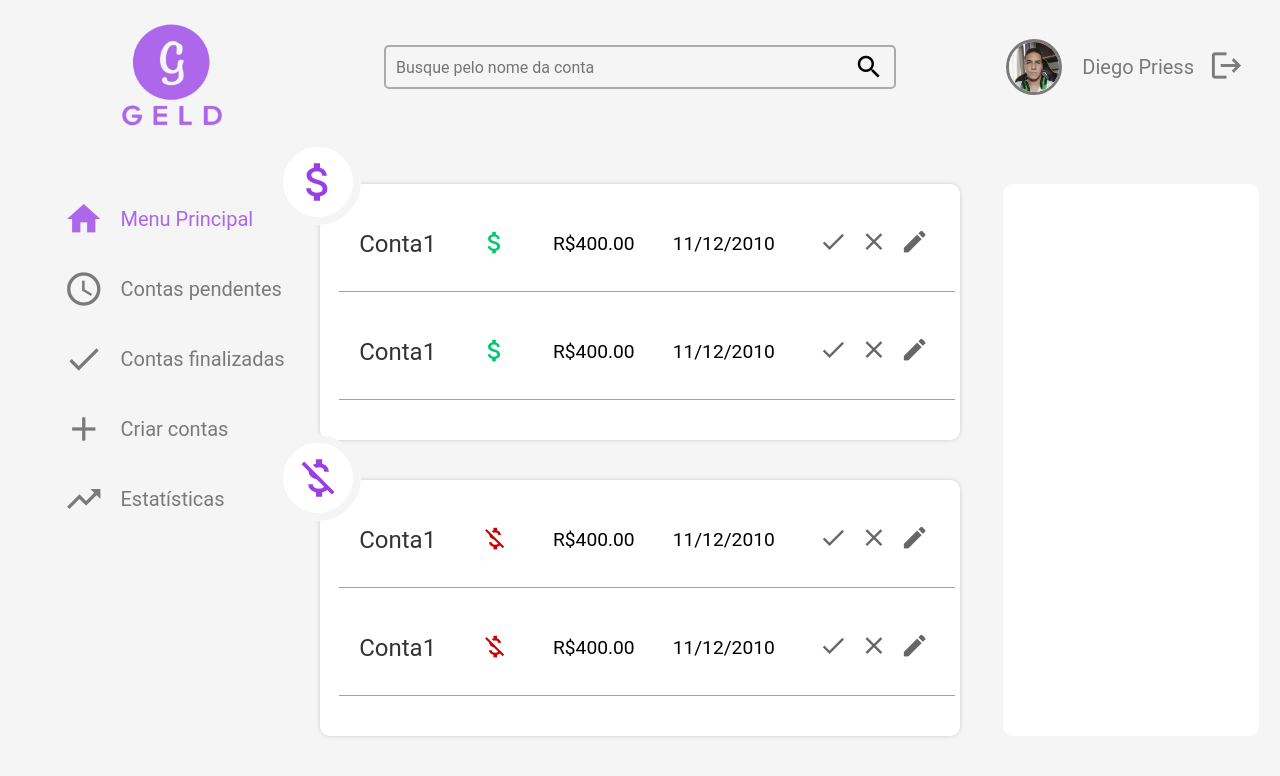
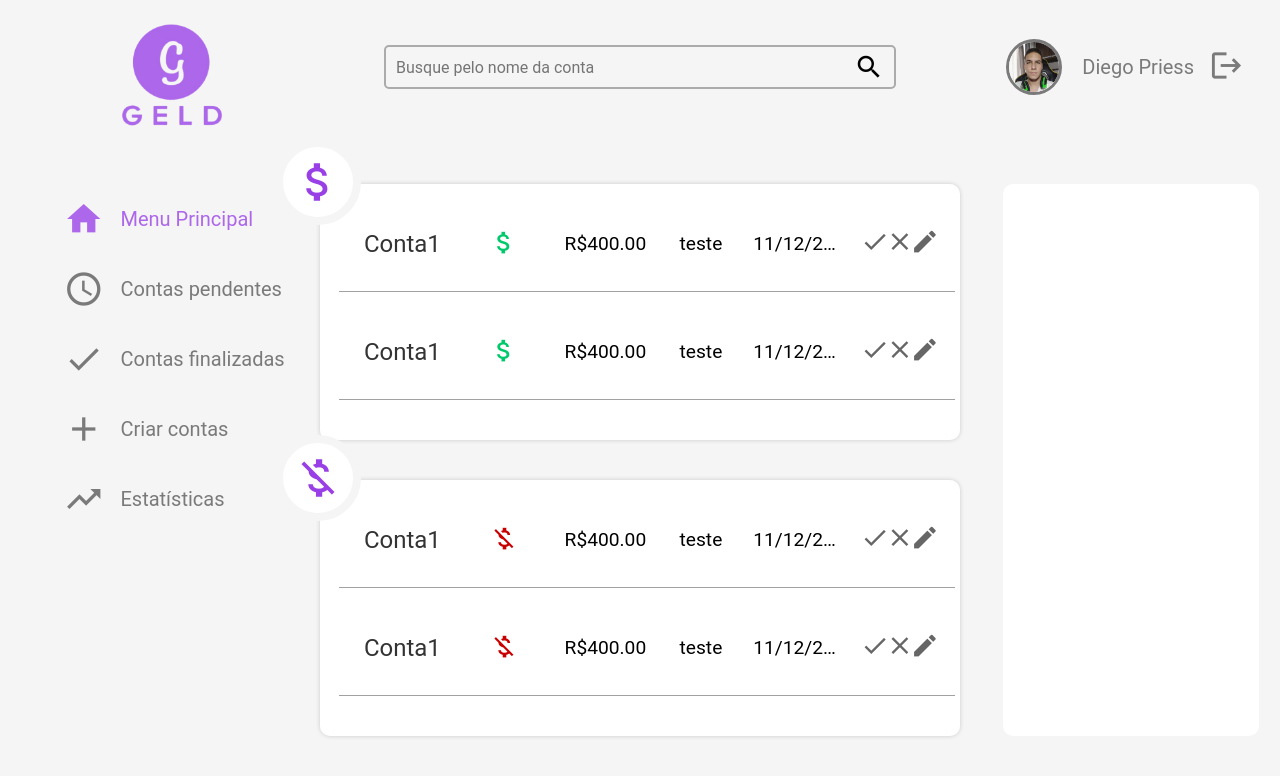
Before and after one commit to DiegoPriess/pac_second_semester_front, a React (Create React App) app: page /menu in a window 1280 px wide. Shown: the top 776 px of the page. Built offline with nearby package versions, Linux system fonts and the light colour scheme.

Commit message:
Adicionando descrição as contas

```diff
--- a/src/components/AccountCard/index.jsx
+++ b/src/components/AccountCard/index.jsx
@@ -8,6 +8,7 @@ const AccountCard = (props) => {
             <p className="card-title">{props.title}</p>
             <i className={`${props.type} material-icons`}>{props.type === "negative" ? "money_off" : "attach_money "}</i>
             <p className="price">{`R$${props.price}`}</p>
+            <p className="description">{`${props.description}`}</p>
             <p className="date">{props.date}</p>
             <div className="actions">
                 {!props.isDone ? <i className="material-icons done">done</i> : ""}
--- a/src/components/AccountCard/style.scss
+++ b/src/components/AccountCard/style.scss
@@ -40,8 +40,13 @@
     }
 
     p{
+        width: 26%;
         font-size: 1.2em;
         margin: 15px 0;
+
+        white-space: nowrap;
+        overflow: hidden;
+        text-overflow: ellipsis;
     }
 
     i{
@@ -51,6 +56,9 @@
     }
 
     .actions{
+        width: 15%;
+        text-align: center;
+
         i{
             &:hover{
                 transform: scale(1.2);
@@ -77,6 +85,11 @@
     i{
         transition: .3s;
     }
+
+    p, i{
+        width: 15%;
+        text-align: center;
+    }
 }
 
 .account-card{
--- a/src/components/Accounts/index.jsx
+++ b/src/components/Accounts/index.jsx
@@ -7,26 +7,26 @@ const Accounts = (props) => {
     let accountList;
 
     if(props.accountType === "finish"){
-        accountList = [{title: "Conta1", type: "negative", price: "400.00", date: "11/12/2010"},{title: "Conta1", type: "negative", price: "400.00", date: "11/12/2010"},
-            {title: "Conta2", type: "positive", price: "400.00", date: "11/12/2010"},{title: "Conta1", type: "negative", price: "400.00", date: "11/12/2010"},
-            {title: "Conta3", type: "positive", price: "450.00", date: "11/12/2010"},{title: "Conta1", type: "positive", price: "400.00", date: "11/12/2010"},
-            {title: "Conta4", type: "positive", price: "225.00", date: "11/12/2010"},{title: "Conta1", type: "negative", price: "400.00", date: "11/12/2010"},
-            {title: "Conta5", type: "positive", price: "200.00", date: "11/12/2010"},{title: "Conta1", type: "positive", price: "400.00", date: "11/12/2010"},
-            {title: "Conta6", type: "positive", price: "400.00", date: "11/12/2010"},{title: "Conta1", type: "negative", price: "400.00", date: "11/12/2010"},
-            {title: "Conta7", type: "positive", price: "800.00", date: "11/12/2010"},{title: "Conta1", type: "positive", price: "400.00", date: "11/12/2010"},
-            {title: "Conta8", type: "positive", price: "1340.00", date: "11/12/2010"},{title: "Conta1", type: "positive", price: "400.00", date: "11/12/2010"},
-            {title: "Conta9", type: "positive", price: "700.00", date: "11/12/2010"},{title: "Conta1", type: "positive", price: "400.00", date: "11/12/2010"},
+        accountList = [{title: "Conta1", type: "negative", description: "teste", price: "400.00", date: "11/12/2010"},{title: "Conta1", type: "negative", description: "teste", price: "400.00", date: "11/12/2010"},
+            {title: "Conta2", type: "positive", description: "teste", price: "400.00", date: "11/12/2010"},{title: "Conta1", type: "negative", description: "teste", price: "400.00", date: "11/12/2010"},
+            {title: "Conta3", type: "positive", description: "teste", price: "450.00", date: "11/12/2010"},{title: "Conta1", type: "positive", description: "teste", price: "400.00", date: "11/12/2010"},
+            {title: "Conta4", type: "positive", description: "teste", price: "225.00", date: "11/12/2010"},{title: "Conta1", type: "negative", description: "teste", price: "400.00", date: "11/12/2010"},
+            {title: "Conta5", type: "positive", description: "teste", price: "200.00", date: "11/12/2010"},{title: "Conta1", type: "positive", description: "teste", price: "400.00", date: "11/12/2010"},
+            {title: "Conta6", type: "positive", description: "teste", price: "400.00", date: "11/12/2010"},{title: "Conta1", type: "negative", description: "teste", price: "400.00", date: "11/12/2010"},
+            {title: "Conta7", type: "positive", description: "teste", price: "800.00", date: "11/12/2010"},{title: "Conta1", type: "positive", description: "teste", price: "400.00", date: "11/12/2010"},
+            {title: "Conta8", type: "positive", description: "teste", price: "1340.00", date: "11/12/2010"},{title: "Conta1", type: "positive", description: "teste", price: "400.00", date: "11/12/2010"},
+            {title: "Conta9", type: "positive", description: "teste", price: "700.00", date: "11/12/2010"},{title: "Conta1", type: "positive", description: "teste", price: "400.00", date: "11/12/2010"},
         ];
     }else{
-        accountList = [{title: "Conta1", type: "positive", price: "400.00", date: "11/12/2010"},{title: "Conta1", type: "positive", price: "400.00", date: "11/12/2010"},
-            {title: "Conta2", type: "positive", price: "400.00", date: "11/12/2010"},{title: "Conta1", type: "positive", price: "400.00", date: "11/12/2010"},
-            {title: "Conta3", type: "negative", price: "450.00", date: "11/12/2010"},{title: "Conta1", type: "positive", price: "400.00", date: "11/12/2010"},
-            {title: "Conta4", type: "positive", price: "225.00", date: "11/12/2010"},{title: "Conta1", type: "positive", price: "400.00", date: "11/12/2010"},
-            {title: "Conta5", type: "negative", price: "200.00", date: "11/12/2010"},{title: "Conta1", type: "positive", price: "400.00", date: "11/12/2010"},
-            {title: "Conta6", type: "negative", price: "400.00", date: "11/12/2010"},{title: "Conta1", type: "positive", price: "400.00", date: "11/12/2010"},
-            {title: "Conta7", type: "positive", price: "800.00", date: "11/12/2010"},{title: "Conta1", type: "positive", price: "400.00", date: "11/12/2010"},
-            {title: "Conta8", type: "positive", price: "1340.00", date: "11/12/2010"},{title: "Conta1", type: "positive", price: "400.00", date: "11/12/2010"},
-            {title: "Conta9", type: "negative", price: "700.00", date: "11/12/2010"},{title: "Conta1", type: "positive", price: "400.00", date: "11/12/2010"},
+        accountList = [{title: "Conta1111111111111111111", type: "positive", description: "teeeeeeeeeeeeeeeeeeeeeeeeeeeeste", price: "400.00", date: "11/12/2010"},{title: "Conta1", type: "positive", description: "teste", price: "400.00", date: "11/12/2010"},
+            {title: "Conta2", type: "positive", description: "teste", price: "400.00", date: "11/12/2010"},{title: "Conta1", type: "positive", description: "teste", price: "400.00", date: "11/12/2010"},
+            {title: "Conta3", type: "negative", description: "teste", price: "450.00", date: "11/12/2010"},{title: "Conta1", type: "positive", description: "teste", price: "400.00", date: "11/12/2010"},
+            {title: "Conta4", type: "positive", description: "teste", price: "225.00", date: "11/12/2010"},{title: "Conta1", type: "positive", description: "teste", price: "400.00", date: "11/12/2010"},
+            {title: "Conta5", type: "negative", description: "teste", price: "200.00", date: "11/12/2010"},{title: "Conta1", type: "positive", description: "teste", price: "400.00", date: "11/12/2010"},
+            {title: "Conta6", type: "negative", description: "teste", price: "400.00", date: "11/12/2010"},{title: "Conta1", type: "positive", description: "teste", price: "400.00", date: "11/12/2010"},
+            {title: "Conta7", type: "positive", description: "teste", price: "800.00", date: "11/12/2010"},{title: "Conta1", type: "positive", description: "teste", price: "400.00", date: "11/12/2010"},
+            {title: "Conta8", type: "positive", description: "teste", price: "1340.00", date: "11/12/2010"},{title: "Conta1", type: "positive", description: "teste", price: "400.00", date: "11/12/2010"},
+            {title: "Conta9", type: "negative", description: "teste", price: "700.00", date: "11/12/2010"},{title: "Conta1", type: "positive", description: "teste", price: "400.00", date: "11/12/2010"},
         ];
     }
 
@@ -34,7 +34,7 @@ const Accounts = (props) => {
         <div className="accounts">
             <i className="material-icons accounts-icon">{ props.accountType === "finish" ? "done" : "schedule" }</i>
             {accountList.map( (account, index) => {
-                return <AccountCard key={index} title={account.title} type={account.type} price={account.price} date={account.date} isDone={props.accountType === "finish"} />
+                return <AccountCard key={index} title={account.title} type={account.type} price={account.price} description={account.description} date={account.date} isDone={props.accountType === "finish"} />
             })}
         </div>
     );
--- a/src/components/NextsCard/index.jsx
+++ b/src/components/NextsCard/index.jsx
@@ -8,22 +8,22 @@ const NextsCard = (props) => {
   let accountList;
 
   if(props.accountType === "negative"){
-      accountList = [{title: "Conta1", type: "negative", price: "400.00", date: "11/12/2010"},{title: "Conta1", type: "negative", price: "400.00", date: "11/12/2010"},
-          {title: "Conta2", type: "negative", price: "400.00", date: "11/12/2010"},{title: "Conta1", type: "negative", price: "400.00", date: "11/12/2010"},
-          {title: "Conta3", type: "negative", price: "450.00", date: "11/12/2010"},{title: "Conta1", type: "negative", price: "400.00", date: "11/12/2010"},
-          {title: "Conta4", type: "negative", price: "225.00", date: "11/12/2010"},{title: "Conta1", type: "negative", price: "400.00", date: "11/12/2010"},
-          {title: "Conta5", type: "negative", price: "200.00", date: "11/12/2010"}
+      accountList = [{title: "Conta1", type: "negative", description: "teste", price: "400.00", date: "11/12/2010"},{title: "Conta1", type: "negative", description: "teste", price: "400.00", date: "11/12/2010"},
+          {title: "Conta2", type: "negative", description: "teste", price: "400.00", date: "11/12/2010"},{title: "Conta1", type: "negative", description: "teste", price: "400.00", date: "11/12/2010"},
+          {title: "Conta3", type: "negative", description: "teste", price: "450.00", date: "11/12/2010"},{title: "Conta1", type: "negative", description: "teste", price: "400.00", date: "11/12/2010"},
+          {title: "Conta4", type: "negative", description: "teste", price: "225.00", date: "11/12/2010"},{title: "Conta1", type: "negative", description: "teste", price: "400.00", date: "11/12/2010"},
+          {title: "Conta5", type: "negative", description: "teste", price: "200.00", date: "11/12/2010"}
       ];
   }else{
-      accountList = [{title: "Conta1", type: "positive", price: "400.00", date: "11/12/2010"},{title: "Conta1", type: "positive", price: "400.00", date: "11/12/2010"},
-          {title: "Conta2", type: "positive", price: "400.00", date: "11/12/2010"},{title: "Conta1", type: "positive", price: "400.00", date: "11/12/2010"},
-          {title: "Conta3", type: "positive", price: "450.00", date: "11/12/2010"},{title: "Conta1", type: "positive", price: "400.00", date: "11/12/2010"},
-          {title: "Conta4", type: "positive", price: "225.00", date: "11/12/2010"},{title: "Conta1", type: "positive", price: "400.00", date: "11/12/2010"},
-          {title: "Conta5", type: "positive", price: "200.00", date: "11/12/2010"},{title: "Conta1", type: "positive", price: "400.00", date: "11/12/2010"},
-          {title: "Conta6", type: "positive", price: "400.00", date: "11/12/2010"},{title: "Conta1", type: "positive", price: "400.00", date: "11/12/2010"},
-          {title: "Conta7", type: "positive", price: "800.00", date: "11/12/2010"},{title: "Conta1", type: "positive", price: "400.00", date: "11/12/2010"},
-          {title: "Conta8", type: "positive", price: "1340.00", date: "11/12/2010"},{title: "Conta1", type: "positive", price: "400.00", date: "11/12/2010"},
-          {title: "Conta9", type: "positive", price: "700.00", date: "11/12/2010"},{title: "Conta1", type: "positive", price: "400.00", date: "11/12/2010"},
+      accountList = [{title: "Conta1", type: "positive", description: "teste", price: "400.00", date: "11/12/2010"},{title: "Conta1", type: "positive", description: "teste", price: "400.00", date: "11/12/2010"},
+          {title: "Conta2", type: "positive", description: "teste", price: "400.00", date: "11/12/2010"},{title: "Conta1", type: "positive", description: "teste", price: "400.00", date: "11/12/2010"},
+          {title: "Conta3", type: "positive", description: "teste", price: "450.00", date: "11/12/2010"},{title: "Conta1", type: "positive", description: "teste", price: "400.00", date: "11/12/2010"},
+          {title: "Conta4", type: "positive", description: "teste", price: "225.00", date: "11/12/2010"},{title: "Conta1", type: "positive", description: "teste", price: "400.00", date: "11/12/2010"},
+          {title: "Conta5", type: "positive", description: "teste", price: "200.00", date: "11/12/2010"},{title: "Conta1", type: "positive", description: "teste", price: "400.00", date: "11/12/2010"},
+          {title: "Conta6", type: "positive", description: "teste", price: "400.00", date: "11/12/2010"},{title: "Conta1", type: "positive", description: "teste", price: "400.00", date: "11/12/2010"},
+          {title: "Conta7", type: "positive", description: "teste", price: "800.00", date: "11/12/2010"},{title: "Conta1", type: "positive", description: "teste", price: "400.00", date: "11/12/2010"},
+          {title: "Conta8", type: "positive", description: "teste", price: "1340.00", date: "11/12/2010"},{title: "Conta1", type: "positive", description: "teste", price: "400.00", date: "11/12/2010"},
+          {title: "Conta9", type: "positive", description: "teste", price: "700.00", date: "11/12/2010"},{title: "Conta1", type: "positive", description: "teste", price: "400.00", date: "11/12/2010"},
       ];
   }
 
@@ -31,7 +31,7 @@ const NextsCard = (props) => {
     <div className="nexts-cards">
       <i className="material-icons accounts-icon">{props.accountType === "negative" ? "money_off" : "attach_money"}</i>
           {accountList.map( (account, index) => {
-              return <AccountCard key={index} title={account.title} type={account.type} price={account.price} date={account.date} />
+              return <AccountCard key={index} title={account.title} type={account.type}  description={account.description} price={account.price} date={account.date} />
           })}
     </div>
   );
```
